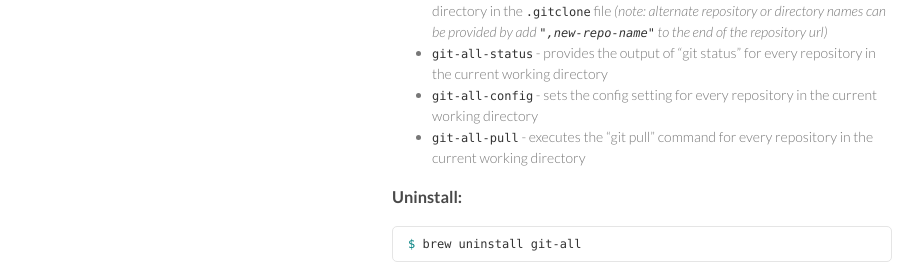
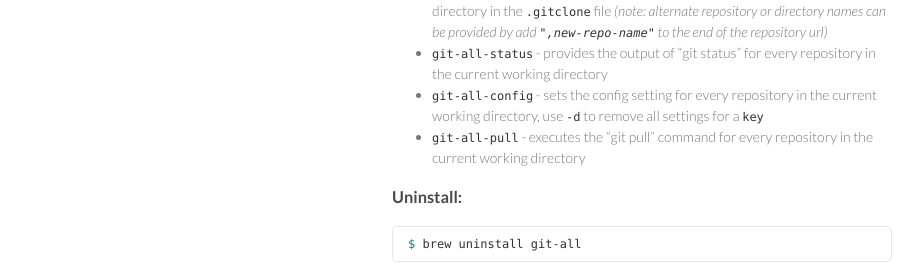
Before and after one commit to doublenot/git-all, a Jekyll site: the page built from index.md, in a window 1280 px wide. Shown: the part 267-547 px from the top of the page, without its empty margins (178-1101 px from the left). Built offline with Jekyll 4.4.1, drawn with Linux system fonts in a browser that asks for light colours.

Commit message:
Update the documentation to update git-all-config

```diff
--- a/index.md
+++ b/index.md
@@ -16,7 +16,7 @@
 
 - `git-all-clone` - clones all the repositories specified in the current working directory in the `.gitclone` file _(note: alternate repository or directory names can be provided by add `",new-repo-name"` to the end of the repository url)_
 - `git-all-status` - provides the output of "git status" for every repository in the current working directory
-- `git-all-config` - sets the config setting for every repository in the current working directory
+- `git-all-config` - sets the config setting for every repository in the current working directory, use `-d` to remove all settings for a `key`
 - `git-all-pull` - executes the "git pull" command for every repository in the current working directory
 
 ### Uninstall:
```
